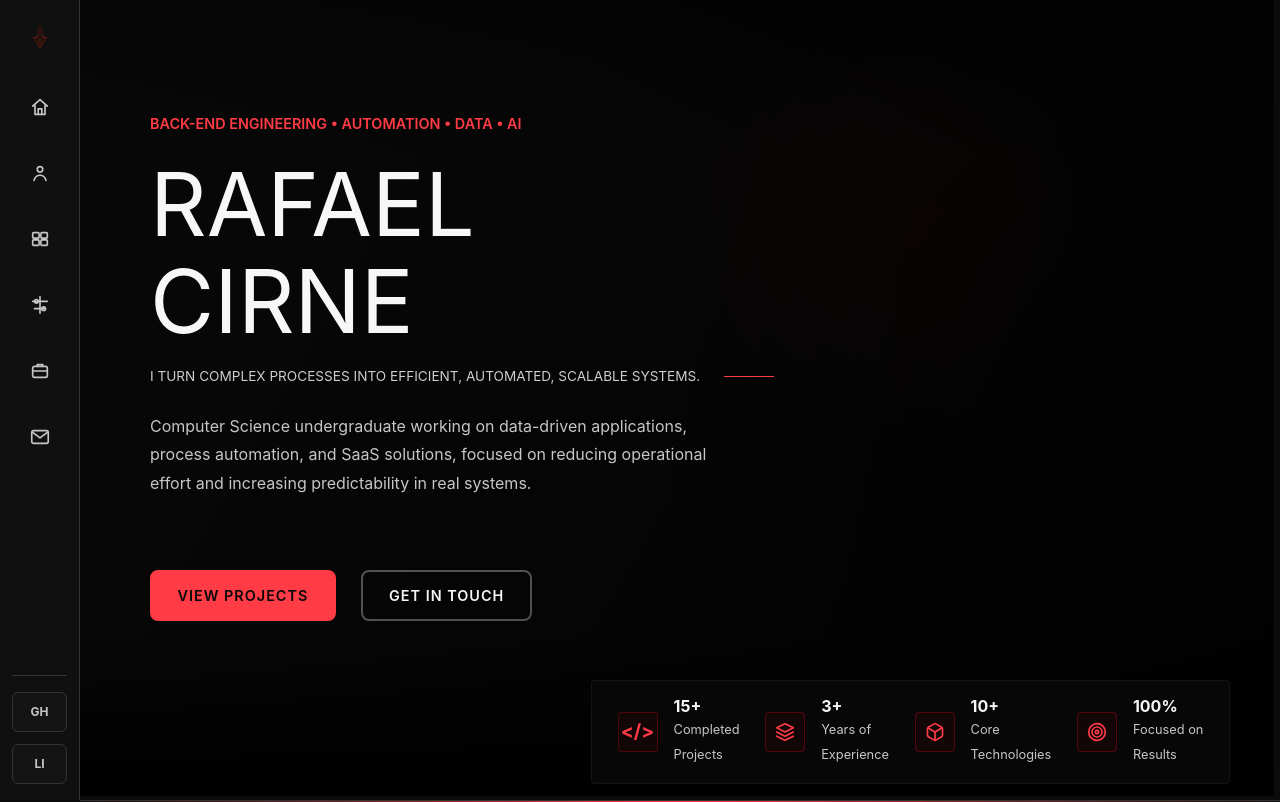
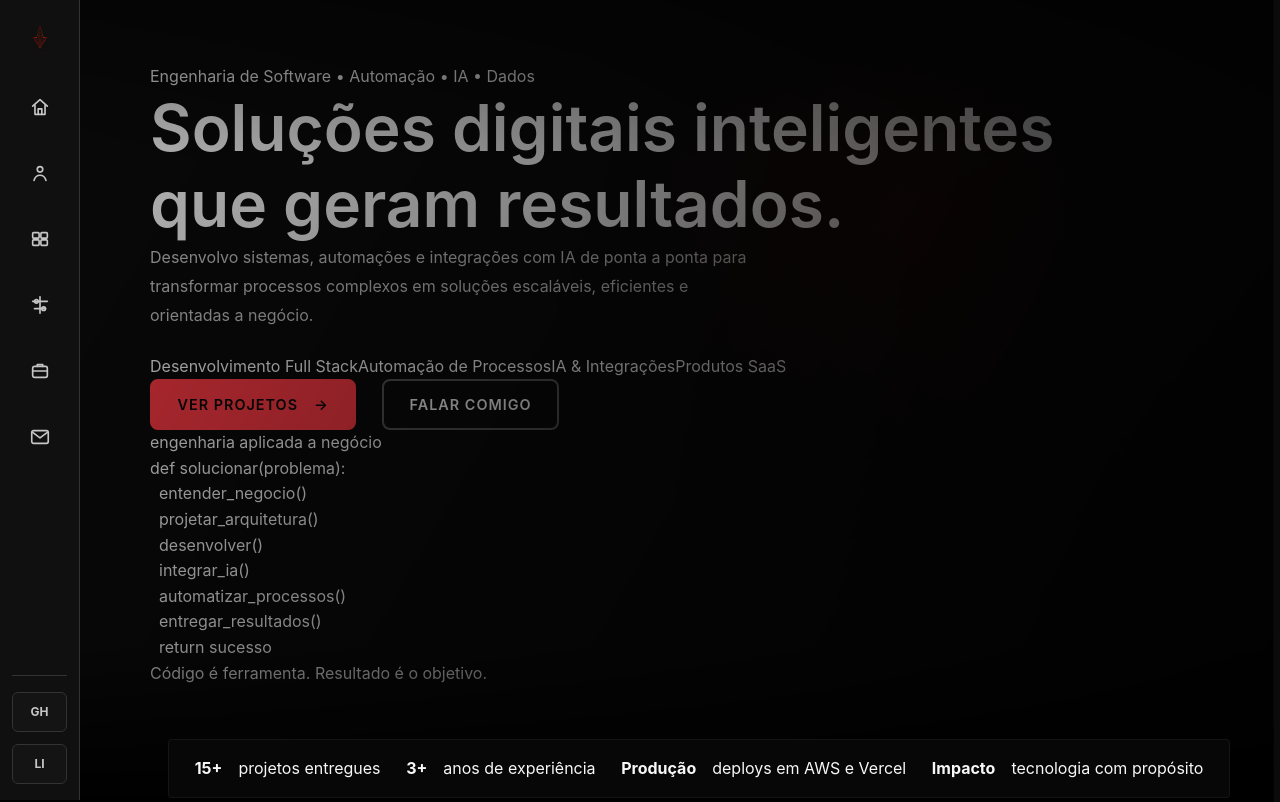
Before and after one commit to RafaelCirn3/Portifolio, an Angular app in the folder front/: page / in a window 1280 px wide. Shown: the top 802 px of the page. Built offline with nearby package versions, Linux system fonts and the light colour scheme.

Commit message:
feat: reposiciona hero para engenharia orientada a resultados

```diff
--- a/front/src/app/components/hero.component.html
+++ b/front/src/app/components/hero.component.html
@@ -1,85 +1,50 @@
 <section class="hero">
   <div class="hero-background"></div>
 
-  <div class="hero-content">
-    <div class="hero-text animate-fade-in-up">
+  <div class="hero-shell">
+    <div class="hero-copy animate-fade-in-up">
+      <span class="eyebrow">Engenharia de Software • Automação • IA • Dados</span>
+      <h1>
+        Soluções digitais inteligentes que
+        <span>geram resultados.</span>
+      </h1>
+      <p class="hero-description">
+        Desenvolvo sistemas, automações e integrações com IA de ponta a ponta para transformar processos complexos em soluções escaláveis, eficientes e orientadas a negócio.
+      </p>
 
-      <h2 class="hero-subtitle">{{ i18n.t('heroSubtitle') }}</h2>
-      <h1 class="hero-title">Rafael<br>Cirne</h1>
-      <div class="hero-divider-text">
-        <span>{{ i18n.t('heroDivider') }}</span>
-        <div class="divider-line"></div>
+      <div class="hero-pill-row" aria-label="Áreas de atuação">
+        <span>Desenvolvimento Full Stack</span>
+        <span>Automação de Processos</span>
+        <span>IA & Integrações</span>
+        <span>Produtos SaaS</span>
       </div>
-      <p class="hero-description">
-        {{ i18n.t('heroDescription') }}
-      </p>
+
+      <div class="hero-actions">
+        <a routerLink="/projetos" class="btn btn-primary">Ver projetos <span aria-hidden="true">→</span></a>
+        <a routerLink="/contato" class="btn btn-secondary">Falar comigo</a>
+      </div>
     </div>
 
-    <div class="hero-actions animate-fade-in-up" style="animation-delay: 100ms;">
-      <a routerLink="/projetos" class="btn btn-primary">
-        {{ i18n.t('heroProjects') }}
-      </a>
-      <a routerLink="/contato" class="btn btn-secondary">
-        {{ i18n.t('heroContact') }}
-      </a>
-    </div>
+    <aside class="hero-panel animate-fade-in-up" style="animation-delay: 100ms;" aria-label="Resumo técnico">
+      <div class="panel-status"><span></span> engenharia aplicada a negócio</div>
+      <div class="code-block" aria-hidden="true">
+        <span class="code-keyword">def</span> solucionar(problema):<br>
+        &nbsp;&nbsp;entender_negocio()<br>
+        &nbsp;&nbsp;projetar_arquitetura()<br>
+        &nbsp;&nbsp;desenvolver()<br>
+        &nbsp;&nbsp;integrar_ia()<br>
+        &nbsp;&nbsp;automatizar_processos()<br>
+        &nbsp;&nbsp;entregar_resultados()<br>
+        &nbsp;&nbsp;<span class="code-keyword">return</span> sucesso
+      </div>
+      <div class="panel-note">Código é ferramenta. Resultado é o objetivo.</div>
+    </aside>
   </div>
 
-  <div class="hero-scroll">
-    <div class="scroll-indicator"></div>
-  </div>
-
-  <div class="hero-stats animate-fade-in-up" style="animation-delay: 200ms;">
-    <div class="stat-item">
-      <div class="stat-icon">&lt;/&gt;</div>
-      <div class="stat-info">
-        <h4>15+</h4>
-        <span [innerHTML]="i18n.t('statProjects')"></span>
-      </div>
-    </div>
-    <div class="stat-item">
-      <div class="stat-icon">
-        <svg viewBox="0 0 24 24" fill="none" stroke="currentColor" stroke-width="2" stroke-linecap="round"
-          stroke-linejoin="round">
-          <polygon points="12 2 2 7 12 12 22 7 12 2"></polygon>
-          <polyline points="2 12 12 17 22 12"></polyline>
-          <polyline points="2 17 12 22 22 17"></polyline>
-        </svg>
-      </div>
-      <div class="stat-info">
-        <h4>3+</h4>
-        <span [innerHTML]="i18n.t('statExperience')"></span>
-      </div>
-    </div>
-    <div class="stat-item">
-      <div class="stat-icon">
-        <svg viewBox="0 0 24 24" fill="none" stroke="currentColor" stroke-width="2" stroke-linecap="round"
-          stroke-linejoin="round">
-          <path
-            d="M21 16V8a2 2 0 0 0-1-1.73l-7-4a2 2 0 0 0-2 0l-7 4A2 2 0 0 0 3 8v8a2 2 0 0 0 1 1.73l7 4a2 2 0 0 0 2 0l7-4A2 2 0 0 0 21 16z">
-          </path>
-          <polyline points="3.27 6.96 12 12.01 20.73 6.96"></polyline>
-          <line x1="12" y1="22.08" x2="12" y2="12"></line>
-        </svg>
-      </div>
-      <div class="stat-info">
-        <h4>10+</h4>
-        <span [innerHTML]="i18n.t('statTechnologies')"></span>
-      </div>
-    </div>
-    <div class="stat-item">
-      <div class="stat-icon">
-        <svg viewBox="0 0 24 24" fill="none" stroke="currentColor" stroke-width="2" stroke-linecap="round"
-          stroke-linejoin="round">
-          <circle cx="12" cy="12" r="10"></circle>
-          <circle cx="12" cy="12" r="6"></circle>
-          <circle cx="12" cy="12" r="2"></circle>
-        </svg>
-      </div>
-      <div class="stat-info">
-        <h4>100%</h4>
-        <span [innerHTML]="i18n.t('statFocus')"></span>
-      </div>
-    </div>
+  <div class="hero-stats animate-fade-in-up" style="animation-delay: 180ms;">
+    <div class="stat-item"><strong>15+</strong><span>projetos entregues</span></div>
+    <div class="stat-item"><strong>3+</strong><span>anos de experiência</span></div>
+    <div class="stat-item"><strong>Produção</strong><span>deploys em AWS e Vercel</span></div>
+    <div class="stat-item"><strong>Impacto</strong><span>tecnologia com propósito</span></div>
   </div>
 </section>
```
